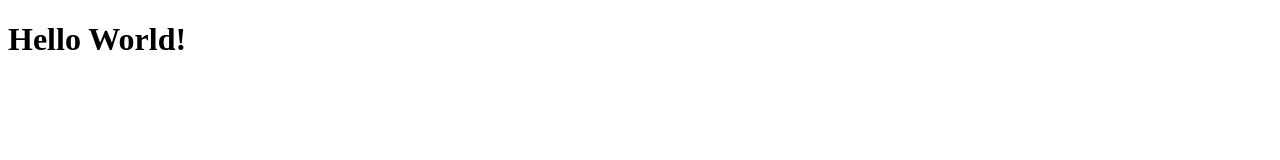
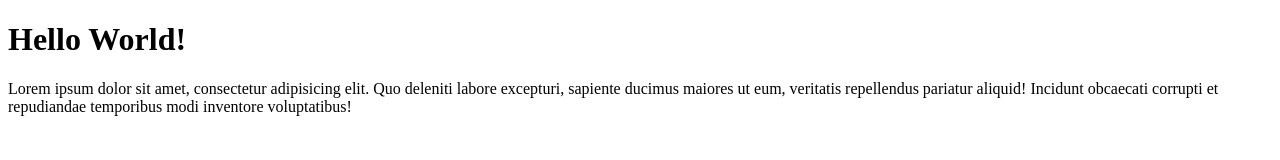
Before and after one commit to LeinRa96/wpu-git-test-3, a plain HTML site: page index.html in a window 1280 px wide. Drawn offline with Linux system fonts and the light colour scheme.

Commit message:
menambahkan paragraf

```diff
--- a/index.html
+++ b/index.html
@@ -8,5 +8,6 @@
 </head>
 <body>
     <h1>Hello World!</h1>
+    <p>Lorem ipsum dolor sit amet, consectetur adipisicing elit. Quo deleniti labore excepturi, sapiente ducimus maiores ut eum, veritatis repellendus pariatur aliquid! Incidunt obcaecati corrupti et repudiandae temporibus modi inventore voluptatibus!</p>
 </body>
 </html>
```
